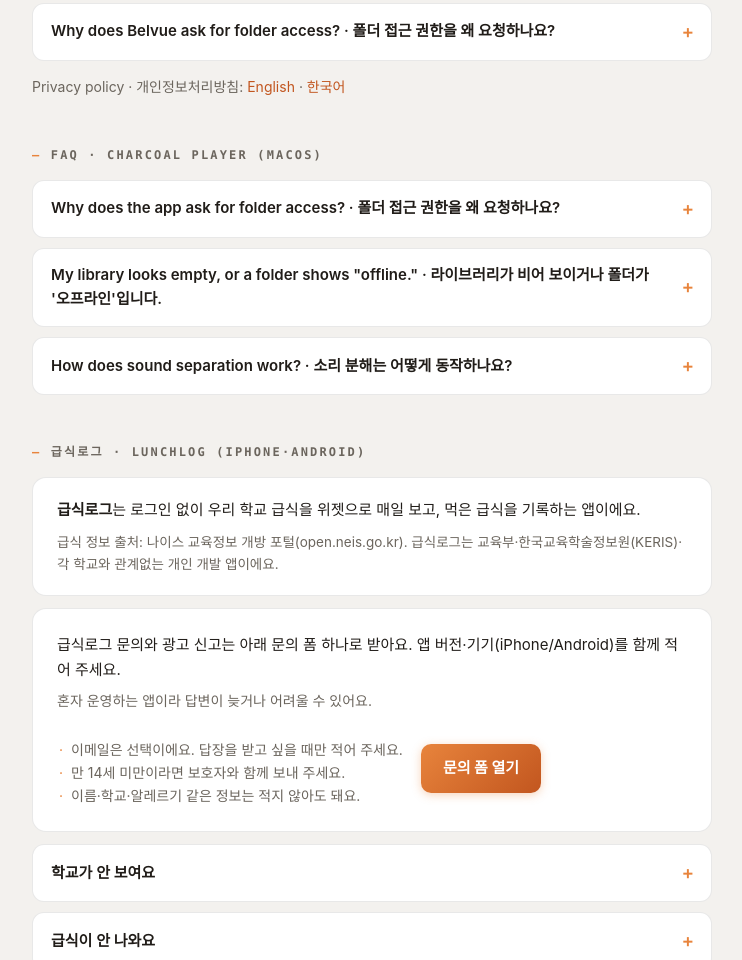
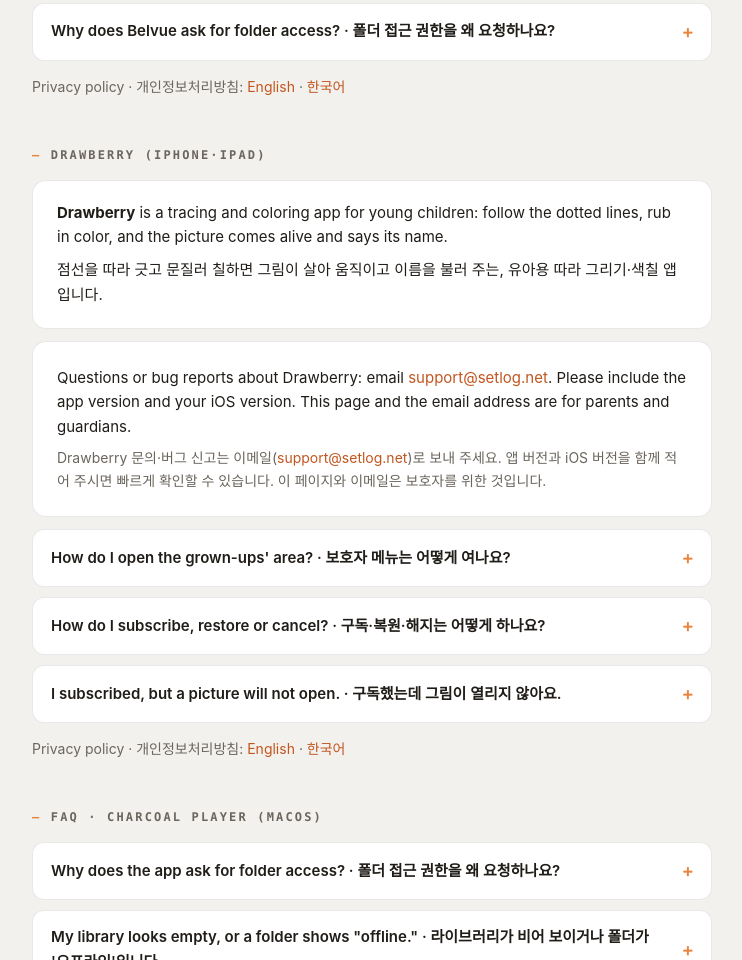
Before and after one commit to JUKI-J/SetlogApps, a plain HTML site: page support.html in a window 1280 px wide. Shown: the part 1179-2139 px from the top of the page, without its empty margins (268-1010 px from the left). Drawn offline with Linux system fonts and the light colour scheme.

Commit message:
docs(support): Drawberry 항목 추가 — 문의 메일·보호자 메뉴·구독/복원/해지·그림 순서 안내

```diff
--- a/support.html
+++ b/support.html
@@ -230,6 +230,46 @@
   <p class="sub" style="font-size:14px; margin-top:14px;">Privacy policy · 개인정보처리방침: <a href="https://juki-j.github.io/privacy-policy/belvue-en.html">English</a> · <a href="https://juki-j.github.io/privacy-policy/belvue-kr.html">한국어</a></p>
 </section>
 
+<section id="drawberry">
+  <p class="eyebrow">Drawberry (iPhone·iPad)</p>
+
+  <div class="app-intro">
+    <p><strong>Drawberry</strong> is a tracing and coloring app for young children: follow the dotted lines, rub in color, and the picture comes alive and says its name.</p>
+    <p class="ko">점선을 따라 긋고 문질러 칠하면 그림이 살아 움직이고 이름을 불러 주는, 유아용 따라 그리기·색칠 앱입니다.</p>
+  </div>
+
+  <div class="contact app-contact">
+    <p>Questions or bug reports about Drawberry: email <a href="mailto:support@setlog.net">support@setlog.net</a>. Please include the app version and your iOS version. This page and the email address are for parents and guardians.
+      <small>Drawberry 문의·버그 신고는 이메일(<a href="mailto:support@setlog.net">support@setlog.net</a>)로 보내 주세요. 앱 버전과 iOS 버전을 함께 적어 주시면 빠르게 확인할 수 있습니다. 이 페이지와 이메일은 보호자를 위한 것입니다.</small></p>
+  </div>
+
+  <details>
+    <summary>How do I open the grown-ups' area? · 보호자 메뉴는 어떻게 여나요?</summary>
+    <div>
+      <p>Tap the gear at the top right of the map. A grown-up check appears: type the number that is shown written out in words. Settings, the subscription and every link are behind this check.</p>
+      <p class="ko">지도 화면 오른쪽 위의 톱니바퀴를 누르면 보호자 확인이 나옵니다. 글자로 쓴 숫자를 보고 그 숫자를 입력하세요. 설정·구독·링크는 모두 이 확인 뒤에 있습니다.</p>
+    </div>
+  </details>
+
+  <details>
+    <summary>How do I subscribe, restore or cancel? · 구독·복원·해지는 어떻게 하나요?</summary>
+    <div>
+      <p>Open the grown-ups' area and choose Subscription. "Restore purchases" is on the same page. To cancel, go to Settings &gt; [your name] &gt; Subscriptions on your device; the subscription stays active until the end of the period you paid for.</p>
+      <p class="ko">보호자 메뉴에서 구독을 여세요. "구매 복원"도 같은 화면에 있습니다. 해지는 기기의 설정 &gt; [이름] &gt; 구독에서 할 수 있고, 결제한 기간이 끝날 때까지는 계속 이용할 수 있습니다.</p>
+    </div>
+  </details>
+
+  <details>
+    <summary>I subscribed, but a picture will not open. · 구독했는데 그림이 열리지 않아요.</summary>
+    <div>
+      <p>Pictures open one after another along each path. To open any picture in any order, turn on "Free choice" for the profile (grown-ups' area &gt; Profiles &amp; level). Subscription pictures are downloaded the first time they are opened, so an internet connection is needed once.</p>
+      <p class="ko">그림은 길을 따라 차례로 열립니다. 아무 그림이나 바로 열려면 프로필의 "자유 선택"을 켜세요(보호자 메뉴 &gt; 프로필·난이도). 구독 그림은 처음 열 때 내려받으므로 그때 한 번 인터넷 연결이 필요합니다.</p>
+    </div>
+  </details>
+
+  <p class="sub" style="font-size:14px; margin-top:14px;">Privacy policy · 개인정보처리방침: <a href="https://juki-j.github.io/privacy-policy/drawberry-en.html">English</a> · <a href="https://juki-j.github.io/privacy-policy/drawberry-kr.html">한국어</a></p>
+</section>
+
 <section>
   <p class="eyebrow">FAQ · Charcoal Player (macOS)</p>
 
```
